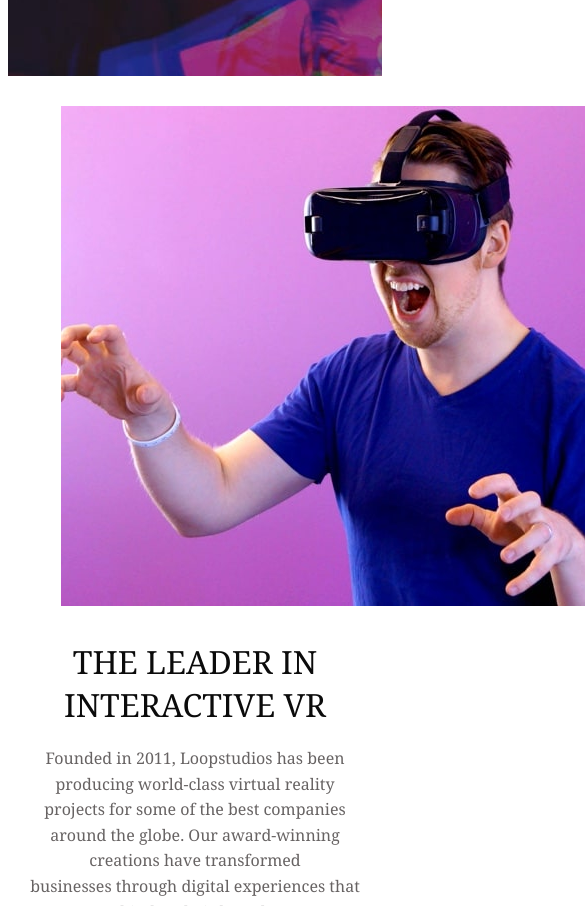
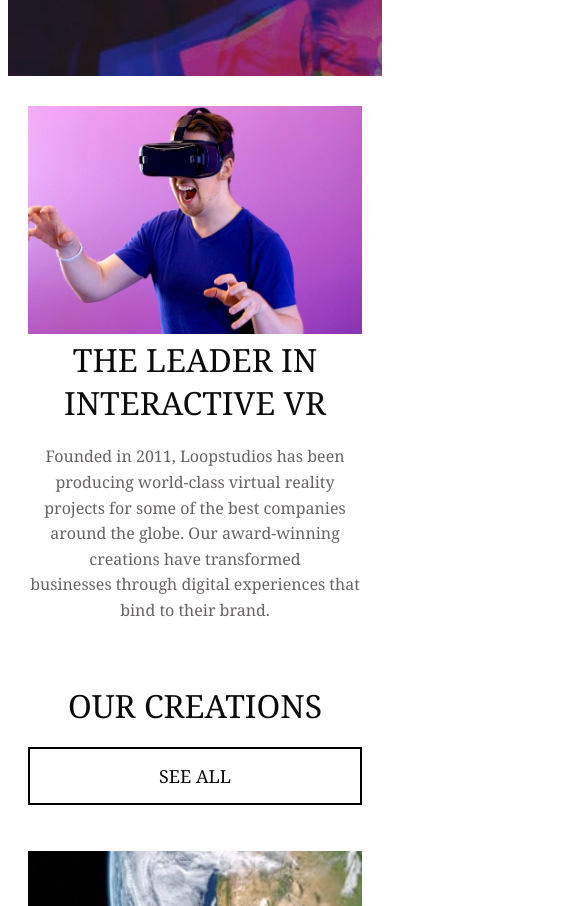
Before and after one commit to rhundal/PS-SBA-2_Frontend_Mentor_Challenge, a plain HTML site: page loopstudios-landing-page-main/index.html in a window 390 px wide. Shown: the part 877-1783 px from the top of the page, 585 px wide, since content can reach past the window. Drawn offline with Linux system fonts and the light colour scheme.

Commit message:
made feature to have image shrink on mobile layouts

```diff
--- a/loopstudios-landing-page-main/styles/style.css
+++ b/loopstudios-landing-page-main/styles/style.css
@@ -392,12 +392,14 @@
 
     #vr_glassespic {
         position: static;
+        margin: 0 auto 0px;
+    }
 
-        width: 80%;
-        max-width: 350px;
+    #middleSection1 img {
+        position: static;
+
+        width: 100%;
         height: auto;
-
-        margin: 0 auto 30px;
     }
 
     #middleSection1_white {
```
